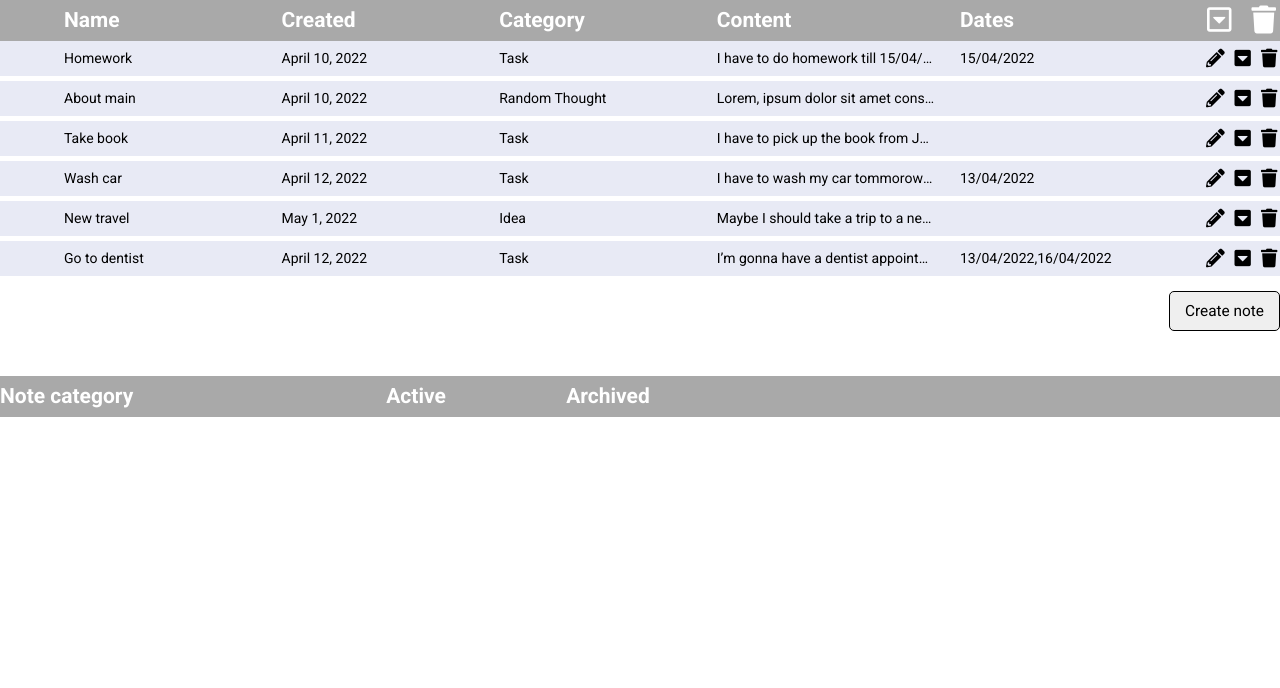
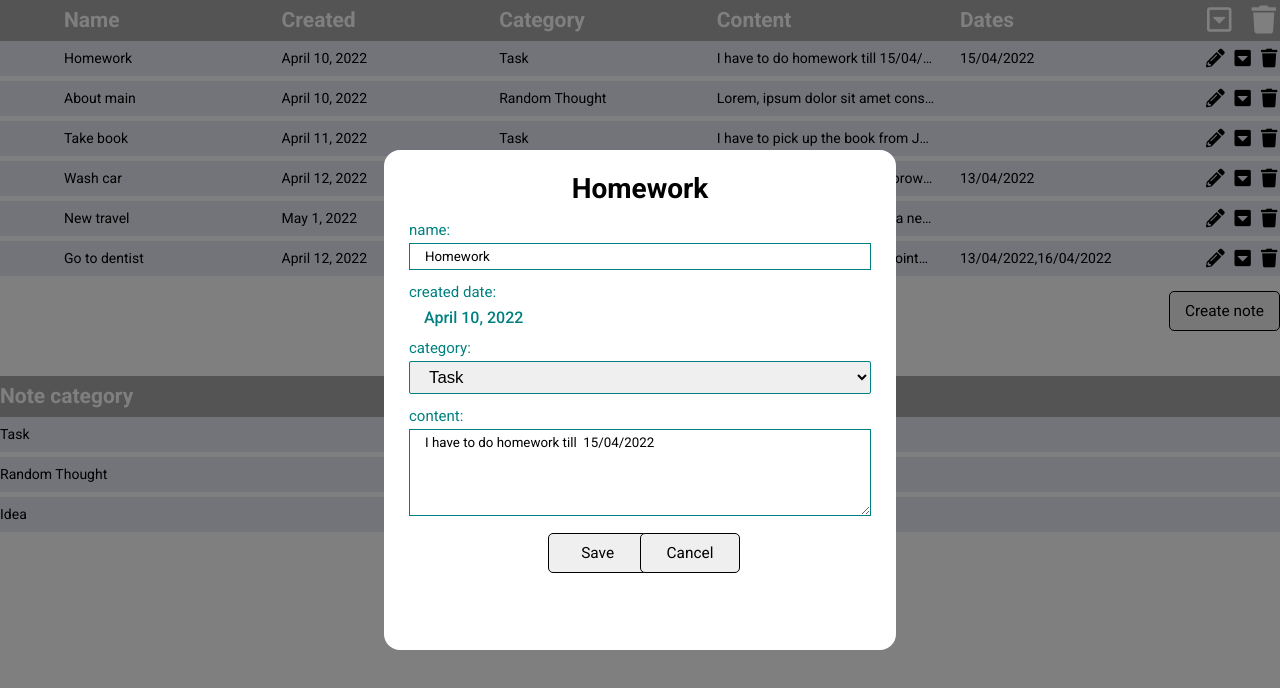
Before and after one commit to tibank/rd-test-task2, a React (Create React App) app: page / in a window 1280 px wide. Both pictures are taken after a click on the element 1215 px from the left and 58 px from the top of the page. Shown: the top 688 px of the page. Built offline with nearby package versions, Linux system fonts and the light colour scheme.

Commit message:
feat: add categories stat list

```diff
--- a/src/App.tsx
+++ b/src/App.tsx
@@ -2,12 +2,18 @@ import React, { useState } from 'react';
 import './styles/App.css';
 import NoteList from './components/NoteList';
 import CategoriesList from './components/CategoriesList';
+import { NotesService } from './services/notes.service';
+import { DatastoreService } from './services/datastore.service';
+import { StatNotes } from './models/statCategories';
 
 function App() {
+  const notesService: NotesService = new NotesService(new DatastoreService());
+  const [statNote, setStatNotes] = useState<StatNotes[]>(notesService.getStat());
+
   return (
     <div className='App'>
-      <NoteList />
-      <CategoriesList />
+      <NoteList notesService={notesService} setStatNotes={setStatNotes} />
+      <CategoriesList statNote={statNote} />
     </div>
   );
 }
--- a/src/components/CategoriesList.tsx
+++ b/src/components/CategoriesList.tsx
@@ -1,12 +1,19 @@
 import React, { FC } from 'react';
+import { StatNotes } from '../models/statCategories';
+import CategoryItem from './CategoryItem';
 import HeaderCategories from './HeaderCategories';
 
-const CategoriesList: FC = () => {
-  //const [notes, setNotes] = useState<Note[]>(notesService.findAll());
+type CategoryListProps = {
+  statNote: StatNotes[];
+};
 
+const CategoriesList: FC<CategoryListProps> = ({ statNote }) => {
   return (
     <div>
       <HeaderCategories />
+      {statNote.map((stat: StatNotes, index: number) => (
+        <CategoryItem key={index} stat={stat} />
+      ))}
     </div>
   );
 };
--- /dev/null
+++ b/src/components/CategoryItem.tsx
@@ -0,0 +1,20 @@
+import React, { FC } from 'react';
+import { StatNotes } from '../models/statCategories';
+
+type CategoryItemProps = {
+  stat: StatNotes;
+};
+
+const CategoryItem: FC<CategoryItemProps> = ({ stat }) => {
+  return (
+    <div className='categories-notes__items'>
+      <div className='list-categories__row'>
+        <div className='column-category-name'>{stat.category.name}</div>
+        <div className='column-category-active'>{stat.active}</div>
+        <div className='column-category-archived'>{stat.archived}</div>
+      </div>
+    </div>
+  );
+};
+
+export default CategoryItem;
--- a/src/components/NoteForm.tsx
+++ b/src/components/NoteForm.tsx
@@ -1,16 +1,42 @@
-import React, { FC, useState } from 'react';
+import React, { Dispatch, FC, SetStateAction, useState } from 'react';
 import { Note } from '../models/Note';
+import { NotesService } from '../services/notes.service';
 
 type NoteFormProps = {
   note: Note;
+  addNote: (note: Note) => void;
+  updateNote: (note: Note) => void;
+  setVisible: Dispatch<SetStateAction<Boolean>>;
+  notesService: NotesService;
 };
 
-const NoteForm: FC<NoteFormProps> = ({ note }) => {
+const NoteForm: FC<NoteFormProps> = ({ note, setVisible, addNote, updateNote, notesService }) => {
   const options: Intl.DateTimeFormatOptions = {
     month: 'long',
     day: 'numeric',
     year: 'numeric',
   };
+
+  const [name, setName] = useState<string>(note.name);
+  const [category, setCategory] = useState<string>('' + note.category.id);
+  const [content, setContent] = useState<string>(note.content);
+
+  function createUpdate() {
+    note.name = name;
+    note.content = content;
+    const findedCategory = notesService.findCategoryOne(+category);
+    if (findedCategory) {
+      note.category = findedCategory;
+    }
+
+    if (!note.id) {
+      note.id = notesService.getNewNoteId();
+      addNote(note);
+    } else {
+      updateNote(note);
+    }
+    setVisible(false);
+  }
 
   return (
     <div>
@@ -23,20 +49,20 @@ const NoteForm: FC<NoteFormProps> = ({ note }) => {
               className='item-note__input'
               type='text'
               name='name'
+              value={name}
               placeholder='name'
+              onChange={(e) => setName(e.target.value)}
             ></input>
           </div>
           <div className='item-note__lines'>
             <div className='item-note__text'>created date:</div>
-                        <div className='item-note-value__text'>
-                            {note.created.toLocaleDateString('en-US', options)}
-                        </div>
+            <div className='item-note-value__text'>{note.created.toLocaleDateString('en-US', options)}</div>
           </div>
 
           <div className='item-note__lines'>
             <div className='item-note__text'>category:</div>
             <div className='item-note-block__select'>
-                            <select name='category'>
+              <select value={category} name='category' onChange={(e) => setCategory(e.target.value)}>
                 <option value=''>Select category note</option>
                 <option value='1'>Task</option>
                 <option value='2'>Idea</option>
@@ -49,18 +75,24 @@ const NoteForm: FC<NoteFormProps> = ({ note }) => {
             <div className='item-note__text'>content:</div>
             <textarea
               className='item-note__input'
-                            name=''
+              name='content'
+              value={content}
               cols={30}
               rows={5}
+              onChange={(e) => setContent(e.target.value)}
             ></textarea>
           </div>
         </form>
         <div className='item-note__footer'>
           <div className='item-note-btn__footer'>
-                        <button className='item-note_btn'>Save</button>
+            <button className='item-note__btn' onClick={(e) => createUpdate()}>
+              Save
+            </button>
           </div>
           <div className='item-note-btn__footer'>
-                        <button className='item-note_btn'>Cancel</button>
+            <button className='item-note__btn' onClick={() => setVisible(false)}>
+              Cancel
+            </button>
           </div>
         </div>
       </div>
--- a/src/components/NoteItem.tsx
+++ b/src/components/NoteItem.tsx
@@ -1,6 +1,7 @@
-import React, { FC } from 'react';
+import React, { Dispatch, FC, SetStateAction } from 'react';
 import { getStringDates } from '../helpers/getStringDates';
 import { Note } from '../models/Note';
+import { StatNotes } from '../models/statCategories';
 import BlockButtonsNoteItem from './BlockButtonsNoteItem';
 
 type NoteItemProps = {
@@ -8,9 +9,10 @@ type NoteItemProps = {
   editNote: (note: Note) => void;
   archivedNote: (note: Note) => void;
   removeNote: (note: Note) => void;
+  setStatNotes: Dispatch<SetStateAction<StatNotes[]>>;
 };
 
-const NoteItem: FC<NoteItemProps> = ({ note, editNote, archivedNote, removeNote }) => {
+const NoteItem: FC<NoteItemProps> = ({ note, editNote, archivedNote, removeNote, setStatNotes }) => {
   const options: Intl.DateTimeFormatOptions = { month: 'long', day: 'numeric', year: 'numeric' };
   return (
     <div className='list-notes__row'>
--- a/src/components/NoteList.tsx
+++ b/src/components/NoteList.tsx
@@ -1,14 +1,18 @@
-import React, { FC, useState } from 'react';
+import React, { Dispatch, FC, SetStateAction, useState } from 'react';
 import { Note } from '../models/Note';
 import HeaderList from './HeaderList';
 import NoteItem from './NoteItem';
-import { DatastoreService } from '../services/datastore.service';
 import { NotesService } from '../services/notes.service';
 import NoteForm from './NoteForm';
 import ModalNote from './ModalNote';
+import { StatNotes } from '../models/statCategories';
 
-const NoteList: FC = () => {
-    const notesService: NotesService = new NotesService(new DatastoreService());
+type NoteListProps = {
+  notesService: NotesService;
+  setStatNotes: Dispatch<SetStateAction<StatNotes[]>>;
+};
+
+const NoteList: FC<NoteListProps> = ({ notesService, setStatNotes }) => {
   const [notes, setNotes] = useState<Note[]>(notesService.findAll());
   const [visible, setVisible] = useState<Boolean>(false);
 
@@ -22,24 +26,50 @@ const NoteList: FC = () => {
   };
   const [selectedNote, setSelectedNote] = useState<Note>(emptyNote);
 
+  function refreshLists() {
+    setNotes([...notesService.findAll()]);
+    setStatNotes([...notesService.getStat()]);
+    setSelectedNote(emptyNote);
+  }
+
   function updateNote(note: Note): void {
     notesService.update(note.id, note);
-        setNotes([...notesService.findAll()]);
+    refreshLists();
+  }
+
+  function addNote(note: Note) {
+    notesService.create(note);
+    refreshLists();
+  }
+
+  function createNote(): void {
+    setSelectedNote(emptyNote);
+    setVisible(true);
+  }
+
+  function editNote(note: Note): void {
+    console.log(note);
+    console.log(note.name);
+    console.log(notesService.findAll());
+    setSelectedNote(note);
+    setVisible(true);
   }
 
   function archivedNote(note: Note): void {
+    console.log(note);
+    console.log(note.name);
+    console.log(notesService.findAll());
     note.archived = true;
     updateNote(note);
   }
 
   function removeNote(note: Note): void {
+    console.log(note);
+    console.log(note.name);
+    console.log(notesService.findAll());
     notesService.remove(note.id);
-        setNotes([...notesService.findAll()]);
+    refreshLists();
   }
-
-    function editNote(note: Note): void {}
-
-    function createNote() {}
 
   return (
     <div className='list-notes__items'>
@@ -53,20 +83,25 @@ const NoteList: FC = () => {
               editNote={editNote}
               archivedNote={archivedNote}
               removeNote={removeNote}
+              setStatNotes={setStatNotes}
             />
           )
       )}
       <div className='create-note__button'>
-                <button
-                    className='notes__btn'
-                    id='create-note__btn'
-                    onClick={() => setVisible(true)}
-                >
+        <button className='notes__btn' id='create-note__btn' onClick={() => createNote()}>
           Create note
         </button>
       </div>
       <ModalNote visible={visible} setVisible={setVisible}>
-                <NoteForm note={selectedNote} />
+        {visible && (
+          <NoteForm
+            note={selectedNote}
+            setVisible={setVisible}
+            addNote={addNote}
+            updateNote={updateNote}
+            notesService={notesService}
+          />
+        )}
       </ModalNote>
     </div>
   );
--- a/src/services/notes.service.ts
+++ b/src/services/notes.service.ts
@@ -38,7 +38,7 @@ export class NotesService {
     const index: number = this.dataStore.notes.findIndex((element: Note) => element.id === id);
 
     if (index === -1) {
-      throw new Error('Not found note by id: ' + id);
+      return;
     }
 
     let result: Note[];
--- a/src/styles/App.css
+++ b/src/styles/App.css
@@ -5,6 +5,7 @@
 @import url('./NoteForm.css');
 @import url('./ModalLayer.css');
 @import url('./CreateButton.css');
+@import url('./CategoryItem.css');
 
 body {
   font-family: 'Roboto', sans-serif;
--- /dev/null
+++ b/src/styles/CategoryItem.css
@@ -0,0 +1,18 @@
+.list-categories__row {
+  display: flex;
+  justify-content: flex-start;
+  margin-bottom: 5px;
+  background-color: #e8eaf5;
+  line-height: 2.5;
+}
+
+.column-category-name {
+  flex: 0 0 25%;
+  text-align: left;
+}
+
+.column-category-active,
+.column-category-archived {
+  flex: 0 0 15%;
+  text-align: center;
+}
--- a/src/styles/NoteForm.css
+++ b/src/styles/NoteForm.css
@@ -71,10 +71,10 @@ option[selected] {
   width: 20%;
 }
 
-.item-note_btn {
+.item-note__btn {
   padding: 10px 15px;
   font-size: 1.1rem;
   border: 1px solid black;
   border-radius: 5px;
-  width: 100px
+  width: 100px;
 }
```
Lines whose indentation alone changed are shown as unchanged.
